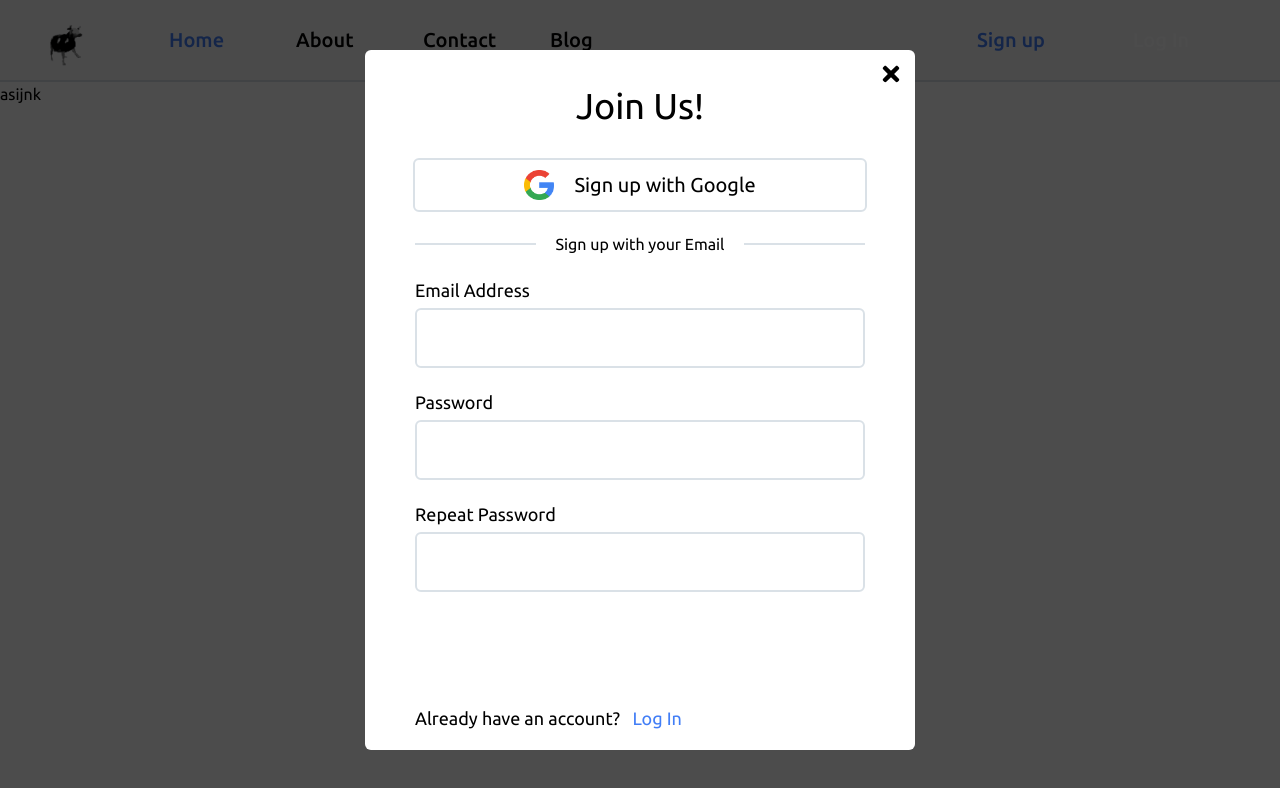
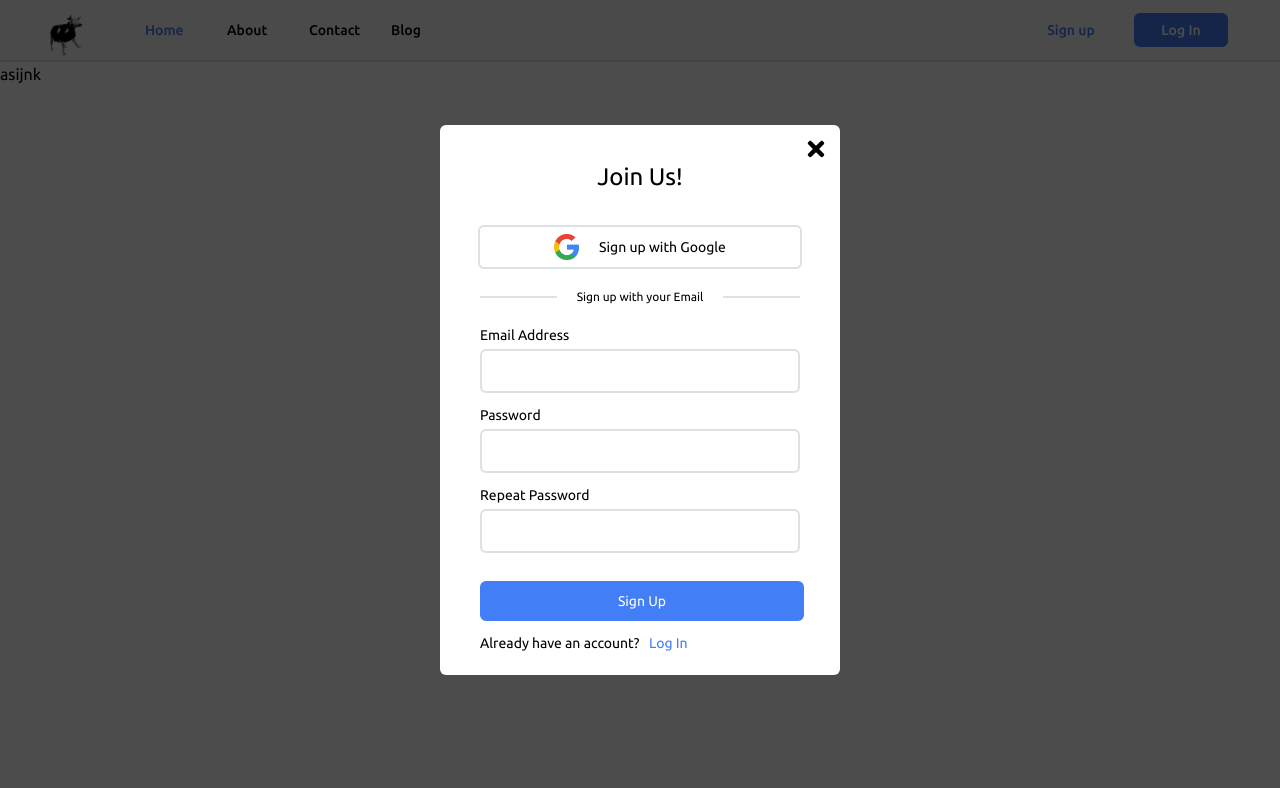
Before and after one commit to lukaakhalbedashvili/meetdox-front, a Next.js app: page / in a window 1280 px wide. Both pictures are taken after a click on the button "Sign up". Shown: the top 788 px of the page. Built offline with nearby package versions, Linux system fonts and the light colour scheme.

Commit message:
fix: unzoomed fix

```diff
--- a/src/components/NavigationBar/index.tsx
+++ b/src/components/NavigationBar/index.tsx
@@ -19,8 +19,8 @@
   return (
     <>
       <nav className="bg-gray border-border_gray border-b-2">
-        <div className="mx-auto h-20 px-4 sm:px-6 lg:px-8">
-          <div className="flex justify-between h-20">
+        <div className="mx-auto h-[60px] px-4 sm:px-6 lg:px-8">
+          <div className="flex justify-between h-[60px]">
             <div className="flex items-center">
               <Link href="/">
                 <span className="flex items-center">
@@ -35,7 +35,7 @@
                   </div>
                 </span>
               </Link>
-              <div className="hidden ml-8 md:flex md:items-center md:space-x-8">
+              <div className="hidden ml-2 md:flex md:items-center md:space-x-8">
                 {navigationBarItems.map((item) => (
                   <NavigationBarItem
                     key={item.path}
@@ -50,22 +50,16 @@
             <div className="flex items-center">
               <div className="hidden md:flex md:items-center md:space-x-4 mr-5">
                 <Button
-                  bgColor={'transparent'}
-                  borderColor={'transparent'}
-                  textColor={'sky'}
+                  customTailwindClasses="bg-transparent border-transparent text-sky"
                   onClickHandler={() => setIsSignUpPopupOpen(true)}
                 >
-                  <p className="font-medium	w-[130px] h-[45px] flex items-center justify-center">
+                  <p className="font-medium	w-[90px] h-[45px] flex items-center justify-center">
                     Sign up
                   </p>
                 </Button>
 
-                <Button
-                  bgColor={'sky'}
-                  borderColor={'transparent'}
-                  textColor={'white'}
-                >
-                  <p className="font-medium w-[130px] h-[45px] flex items-center justify-center text-white">
+                <Button customTailwindClasses="bg-sky border-sky text-black">
+                  <p className="font-medium w-[90px] h-[30px] flex items-center justify-center text-white">
                     Log In
                   </p>
                 </Button>
@@ -99,11 +93,7 @@
               ))}
 
               <div className="w-50 h-10 ml-8">
-                <Button
-                  bgColor={'transparent'}
-                  borderColor={'transparent'}
-                  textColor={'sky'}
-                >
+                <Button customTailwindClasses="bg-sky border-sky text-white">
                   <p className="w-32 h-[40px] flex items-center justify-center">
                     SignUp
                   </p>
@@ -111,7 +101,7 @@
               </div>
 
               <div className="w-50 h-10 ml-8">
-                <Button>
+                <Button customTailwindClasses="bg-sky border-sky text-white">
                   <p className="w- h-10 flex items-center justify-center">
                     SignIn
                   </p>
--- a/src/components/SignUp/index.tsx
+++ b/src/components/SignUp/index.tsx
@@ -14,7 +14,7 @@
   const { SignUpFormValidation } = useSignUp()
 
   return (
-    <div className=" w-[550px] bg-white rounded-md h-[700px] ">
+    <div className=" w-[400px] bg-white rounded-md h-[550px] ">
       <div className="flex justify-end items-center">
         <FaTimes
           className="w-6 h-6 mr-3 mt-3 cursor-pointer"
@@ -23,21 +23,19 @@
       </div>
 
       <div className="flex items-center justify-center">
-        <h1 className="text-4xl">Join Us!</h1>
+        <h1 className="text-2xl">Join Us!</h1>
       </div>
       <div className="flex justify-center w-full mt-8">
         <Button
-          bgColor={'transparent'}
-          borderColor={'border_gray'}
-          textColor={'black'}
+          customTailwindClasses="bg-transparent border-border_gray text-black"
           // onClickHandler={() => console.log(true)}
         >
-          <div className="flex items-center justify-center w-[450px] h-[50px]">
+          <div className="flex items-center justify-center w-[320px] h-[40px]">
             <Image
               src="/google_logo.png"
               alt="Google Logo"
-              width={30}
-              height={30}
+              width={25}
+              height={25}
             />
             <p className="ml-5 flex items-center justify-center">
               Sign up with Google
@@ -46,18 +44,18 @@
         </Button>
       </div>
       <div className="flex justify-center items-center w-full mt-5">
-        <div className="flex justify-center items-center w-[450px]">
+        <div className="flex justify-center items-center w-[320px]">
           <div className="flex-1 h-0.5 bg-border_gray"></div>
-          <div className="px-5">Sign up with your Email</div>
+          <div className="px-5 text-xs">Sign up with your Email</div>
           <div className="flex-1 h-0.5 bg-border_gray"></div>
         </div>
       </div>
 
       <div className="w-full flex justify-center align-center">
-        <form className="mt-5 w-[450px]">
-          <p className="text-lg  text-black mb-1 ">Email Address</p>
+        <form className="mt-5 w-[320px]">
+          <p className="text-sm  text-black mb-1 ">Email Address</p>
 
-          <div className="h-[60px]">
+          <div className="h-[44px]">
             <Input
               type="email"
               value={SignUpFormValidation.values.email}
@@ -70,9 +68,9 @@
               onBlurHandler={SignUpFormValidation.handleBlur}
             ></Input>
           </div>
-          <p className="text-lg  text-black mb-1 mt-5">Password</p>
+          <p className="text-sm  text-black mb-1 mt-3">Password</p>
 
-          <div className="h-[60px]">
+          <div className="h-[44px]">
             <Input
               type="password"
               value={SignUpFormValidation.values.password}
@@ -85,9 +83,9 @@
               onBlurHandler={SignUpFormValidation.handleBlur}
             ></Input>
           </div>
-          <p className="text-lg  text-black mb-1 mt-5 ">Repeat Password</p>
+          <p className="text-sm  text-black mb-1 mt-3 ">Repeat Password</p>
 
-          <div className="h-[60px] ">
+          <div className="h-[44px] ">
             <Input
               type="password"
               value={SignUpFormValidation.values.confirmPassword}
@@ -101,9 +99,9 @@
             ></Input>
           </div>
 
-          <div className="h-12 mt-8">
-            <Button bgColor={'sky'} textColor={'white'} borderColor={'sky'}>
-              <p className="text-xl flex items-center justify-center w-[450px] h-[50px]">
+          <div className="h-12 mt-7">
+            <Button customTailwindClasses="bg-sky border-sky text-white">
+              <p className="text-sm flex items-center justify-center w-[320px] h-[36px]">
                 Sign Up
               </p>
             </Button>
@@ -111,7 +109,7 @@
         </form>
       </div>
       <div className="flex items-center w-full justify-center">
-        <p className="text-lg text-black mt-8 w-[450px]">
+        <p className="text-sm text-black mt-1 w-[320px]">
           Already have an account?{' '}
           <span className="text-sky cursor-pointer"> &nbsp; Log In</span>
         </p>
--- a/src/components/SignUp/useSignUp.ts
+++ b/src/components/SignUp/useSignUp.ts
@@ -13,14 +13,18 @@
     validationSchema: Yup.object({
       [SignUpFormFields.EMAIL]: Yup.string()
         .max(35, 'must be less than 35')
+        .email('invalid email')
         .required('required'),
 
       [SignUpFormFields.PASSWORD]: Yup.string()
         .max(35, 'must be less than 35')
+        .min(8, 'must be more than 8')
         .required('required'),
 
       [SignUpFormFields.CONFIRM_PASSWORD]: Yup.string()
         .max(35, 'must be less than 35')
+        .min(8, 'must be more than 8')
+        .oneOf([Yup.ref('password')], 'passwords must match')
         .required('required'),
     }),
 
--- a/src/elements/Button/index.tsx
+++ b/src/elements/Button/index.tsx
@@ -2,21 +2,16 @@
 interface ButtonProps {
   children: React.ReactNode
   onClickHandler?: () => void
-  bgColor?: string
-  textColor?: string
-  borderColor?: string
+  customTailwindClasses?: string
 }
 
 const Button: FC<ButtonProps> = ({
   children,
   onClickHandler,
-  bgColor = 'white',
-  textColor = 'black',
-  borderColor = 'black',
+  customTailwindClasses = 'bg-white text-black border-black',
 }) => (
   <button
-    className={`text-${textColor} bg-${bgColor} border-${borderColor} border-2 rounded-md sm:text-xl flex items-center justify-center`}
-    style={{ borderColor }}
+    className={`border-2 rounded-md sm:text-sm flex items-center justify-center ${customTailwindClasses}`}
     onClick={onClickHandler}
   >
     {children}
--- a/src/elements/Input/index.tsx
+++ b/src/elements/Input/index.tsx
@@ -23,7 +23,7 @@
   return (
     <div className="w-full h-full relative border-2 border-border_gray flex align-center justify-center rounded-md">
       <input
-        className="h-full w-full rounded-md pl-5 text-xl bg-white"
+        className="h-full w-full rounded-md pl-5 text-sm bg-white"
         type={type}
         value={value}
         onBlur={onBlurHandler}
@@ -31,7 +31,7 @@
         placeholder={placeholder}
         onChange={onChange}
       />
-      <div className="absolute text-error top-[15px] right-[10px] w-fit">
+      <div className="absolute text-error top-[42px] right-[0px] w-fit text-sm">
         {errorMessage}
       </div>
     </div>
--- a/src/elements/NavigationBarItem/index.tsx
+++ b/src/elements/NavigationBarItem/index.tsx
@@ -13,9 +13,9 @@
   activePath,
 }) => (
   <Link href={href}>
-    <div className="relative w-[95px] z-0">
+    <div className="relative w-[50px] z-0">
       <p
-        className={`relative font-medium block px-8 py-2 text-xl hover:text-gray-400 rounded transition duration-200 ${
+        className={`relative font-medium block px-8 py-2 text-sm hover:text-gray-400 rounded transition duration-200 ${
           href === activePath ? 'text-sky' : 'text-black'
         }`}
       >
```
